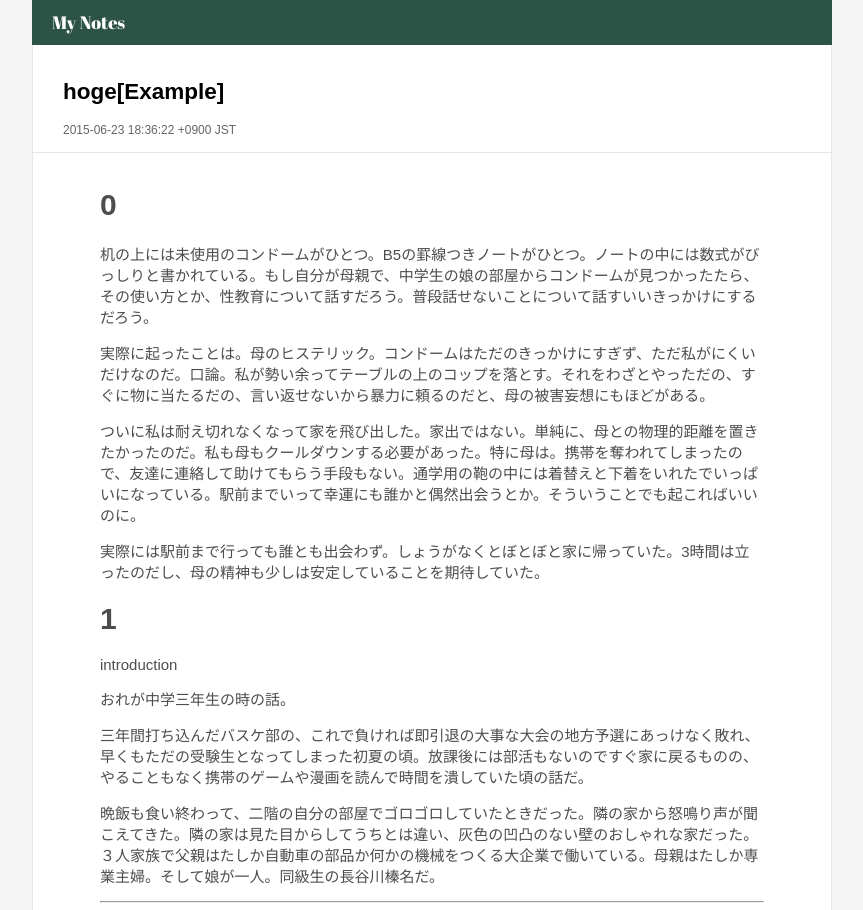
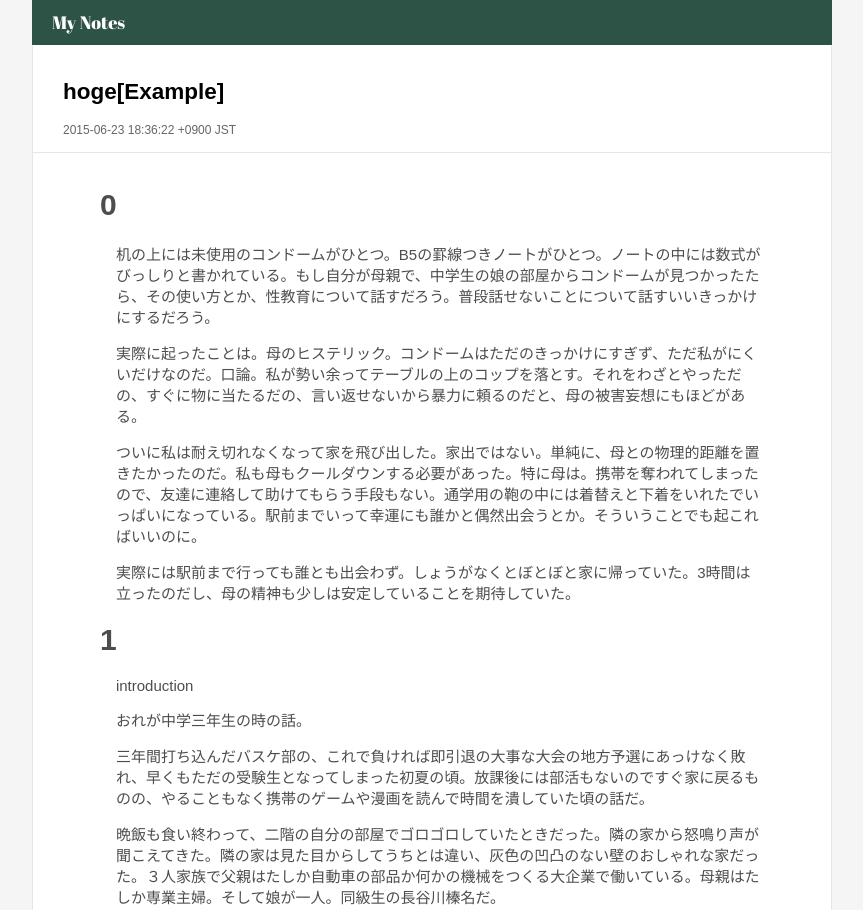
Before and after one commit to nakaokat/nakaokat.github.io, a plain HTML site: page post/hoge/index.html in a window 1280 px wide. Shown: the top 910 px of the page, without its empty margins (208-1071 px from the left). Drawn offline with Linux system fonts and the light colour scheme.

Commit message:
style: add margin-left to p element

```diff
--- a/css/default.css
+++ b/css/default.css
@@ -117,3 +117,7 @@ code {
   background: #F1F1F1;
   border: 1px solid #E1E1E1;
   border-radius: 4px; }
+
+p{
+    margin-left: 1rem;
+}
```
Also changed, not shown: favicon.ico (deleted).
